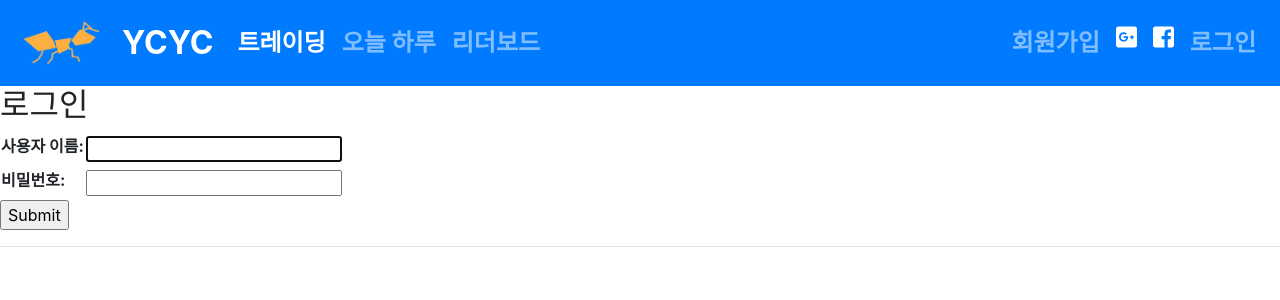
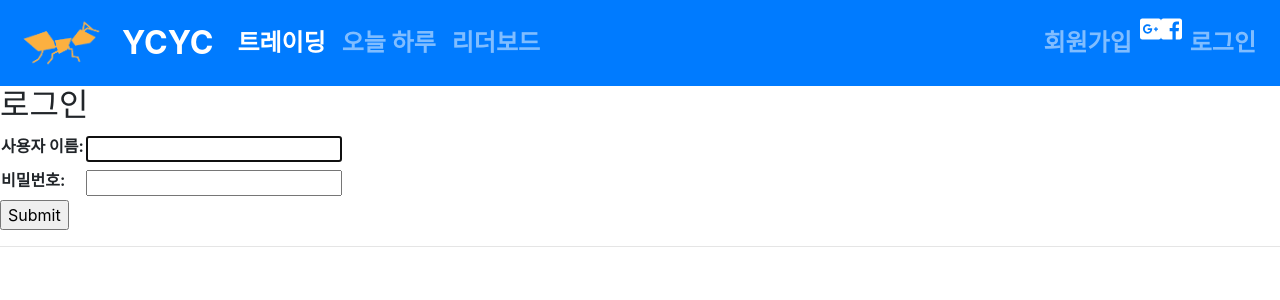
Before and after one commit to pirogramming/YoungCha_x2, a Django app: page /login/ in a window 1280 px wide. Shown: the top 300 px of the page. Run offline with Django 3.2, Linux system fonts and the light colour scheme; some libraries are stand-ins or nearby versions.

Commit message:
위아래 간격수정

```diff
--- a/YoungCha_x2/templates/layout.html
+++ b/YoungCha_x2/templates/layout.html
@@ -323,8 +323,8 @@
             <li class="nav-item">
                 <a class="nav-link" href="{% url 'accounts:signup' %}?next={{ request.path }}">회원가입</a>
             </li>
-<a href="{% url "social:begin" "google-oauth2" %}"><i class="fab fa-google-plus-square" style="color: white; margin: 8px;"></i></a>
-<a href="{% url "social:begin" "facebook" %}"><i class="fab fa-facebook-square" style="color: white; margin: 8px;"></i></a>
+            <a href="{% url "social:begin" "google-oauth2" %}"><i class="fab fa-google-plus-square" style="color: white; margin: auto;"></i></a>
+            <a href="{% url "social:begin" "facebook" %}"><i class="fab fa-facebook-square" style="color: white; margin: auto;"></i></a>
 
 
             <li class="nav-item">
```
